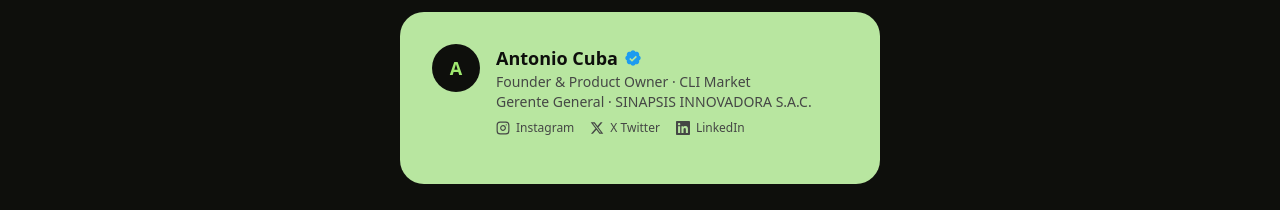
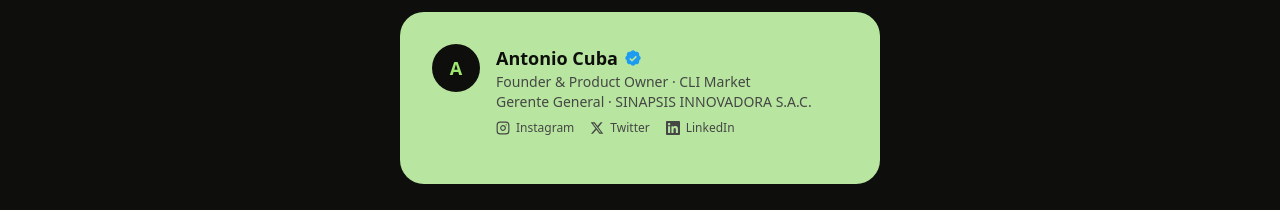
Before and after one commit to Treevu-ai/cli-market-world, a Next.js app in the folder landing/: page / in a window 1280 px wide. Shown: the part 6600-6810 px from the top of the page. Built offline with nearby package versions, Linux system fonts and the light colour scheme; no server answers.

Commit message:
fix: X badge label → Twitter

```diff
--- a/landing/components/AboutSection.tsx
+++ b/landing/components/AboutSection.tsx
@@ -52,7 +52,7 @@ export default function AboutSection() {
                   <svg width="14" height="14" viewBox="0 0 24 24" fill="currentColor">
                     <path d="M18.244 2.25h3.308l-7.227 8.26 8.502 11.24H16.17l-5.214-6.817L4.99 21.75H1.68l7.73-8.835L1.254 2.25H8.08l4.713 6.231zm-1.161 17.52h1.833L7.084 4.126H5.117z"/>
                   </svg>
-                  X Twitter
+                  Twitter
                 </a>
                 <a href="https://www.linkedin.com/company/cli-market/" target="_blank" rel="noopener"
                    className="inline-flex items-center gap-1.5 text-xs text-[var(--wise-body)] hover:text-[var(--wise-ink)] transition-colors">
```
